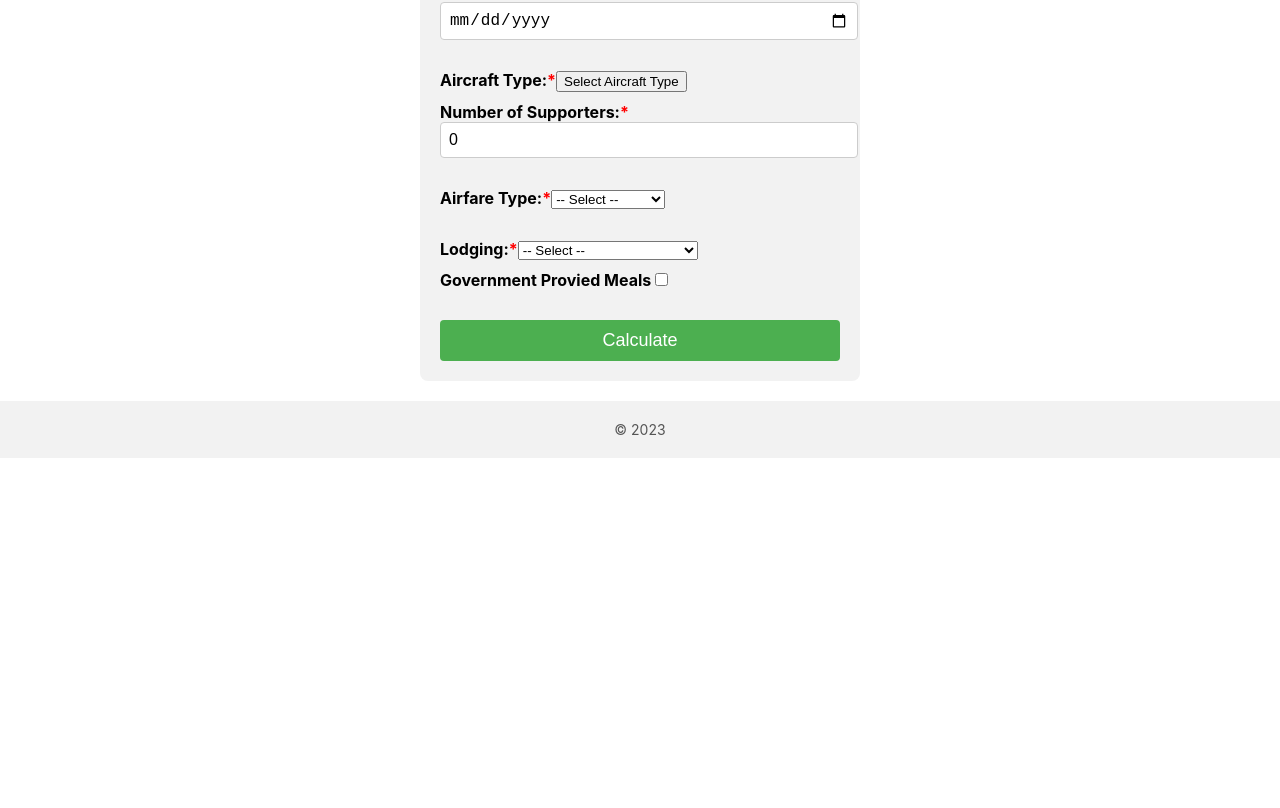
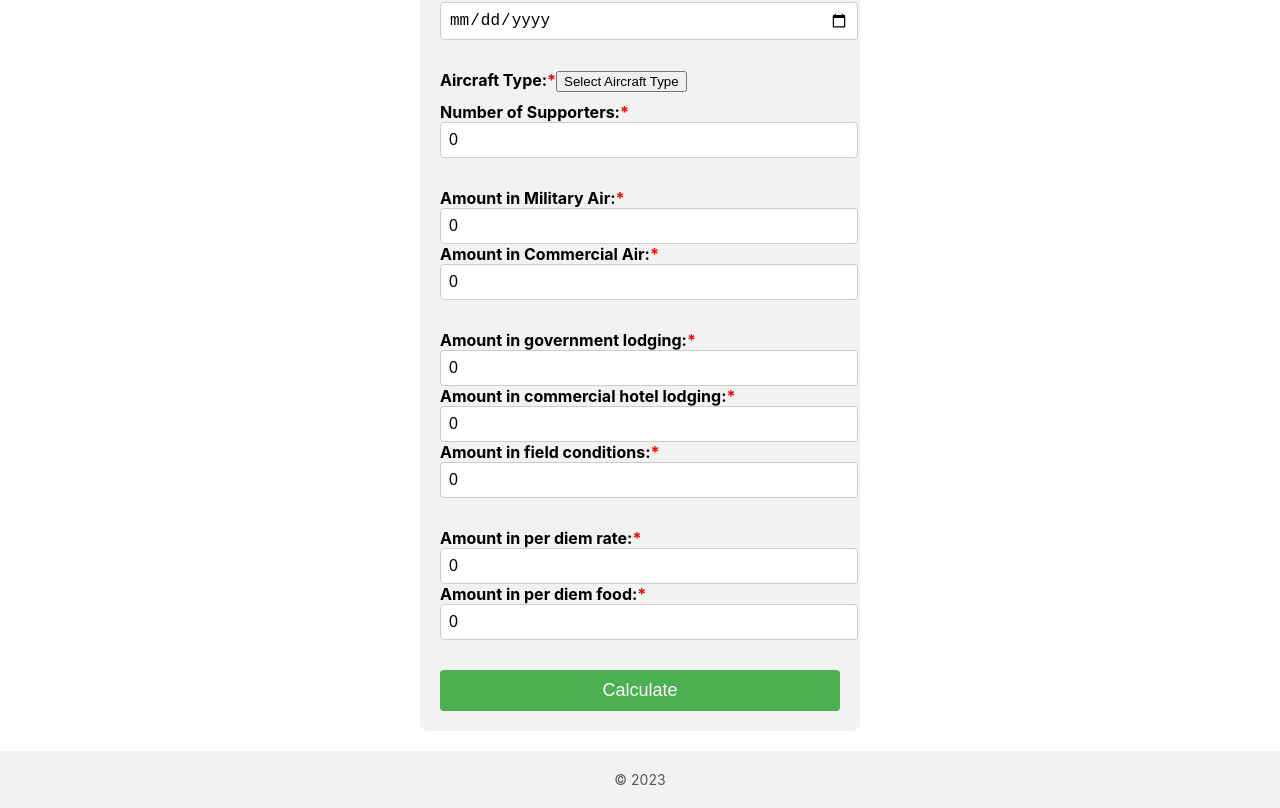
Before and after one commit to adostie2020/Military-Operation-Calculator, a React (Create React App) app in the folder fe/fe/: page / in a window 1280 px wide. Shown: the part 482-1290 px from the top of the page. Before the commit the page ends 940 px from the top, so only its background shows below. Built offline with nearby package versions, Linux system fonts and the light colour scheme; no server answers.

Commit message:
finished some required fields

```diff
--- a/fe/fe/src/components/form/main.js
+++ b/fe/fe/src/components/form/main.js
@@ -11,10 +11,29 @@ class Main extends React.Component {
       missingfields: false,
       formData: [],
       minAmountSupporters: 0,
+
+      exerciseName: "",
+
+      fromLocation: "",
+      startDate: "",
+
+      toLocation: "",
+      endDate: "",
+
+      peopleCommercialAir: 0,
+      peopleMilitaryAir: 0,
+
+      peopleGovernmentLodging: 0,
+      peopleCommercialLodging: 0,
+      peopleWoodsLodging: 0,
+
+      peoplePerDiemRate: 0,
+      peoplePerDiemFood: 0
     };
     this.handleChange = this.handleChange.bind(this);
     this.handleSubmit = this.handleSubmit.bind(this);
     this.handleAmount = this.handleAmount.bind(this);
+    this.onComplete = this.onComplete.bind(this);
   }
 
   async componentDidMount() {
@@ -32,7 +51,21 @@ class Main extends React.Component {
       });
   }
 
-  onComplete() {
+  onComplete(event) {
+    event.preventDefault();
+    console.log(this.state.inputs);
+    console.log(this.state.formData);
+    console.log(this.state.minAmountSupporters);
+
+    console.log(this.state.peopleCommercialAir);
+    console.log(this.state.peopleMilitaryAir);
+
+    console.log(this.state.peopleCommercialLodging);
+    console.log(this.state.peopleGovernmentLodging);
+    console.log(this.state.peopleWoodsLodging);
+
+    console.log(this.state.peoplePerDiemRate);
+    console.log(this.state.peoplePerDiemFood);
 
   }
 
@@ -111,6 +144,10 @@ class Main extends React.Component {
     }
   };
 
+  handleInputAmount = (event) => {
+    const { name, value } = event.target;
+    this.setState({ [name]: value });
+  };
 
   async toggleDropdown() {
     var dropdownContent = document.getElementById("dropdown-content");
@@ -121,7 +158,7 @@ class Main extends React.Component {
     return (
       <div className='Form'>
         <h1 className='Title'>PACAF Calculator</h1>
-        <form onSubmit={this.handleSubmit}>
+        <form onSubmit={this.onComplete}>
 
           <br />
           <label className='exerciseName'>
@@ -254,33 +291,42 @@ class Main extends React.Component {
             Number of Supporters:<p className='required-star'>*</p>
             <input type="number" name="numOfSupporters" value={this.state.minAmountSupporters} onChange={this.handleChange} />
           </label>
-          <br />
+
           <label className='airfare'>
-            Airfare Type:<p className='required-star'>*</p>
-            <select value={this.state.inputs.flyOption} name="flyOption" onChange={this.handleChange}>
-              <option value="">-- Select --</option>
-              <option value="militaryAir">Military Air</option>
-              <option value="commercialAir">Commercial Air</option>
-            </select>
+
+            <br/>
+            Amount in Military Air:<p className='required-star'>*</p>
+            <input type="number" name="peopleMilitaryAir" value={this.state.peopleMilitaryAir} onChange={this.handleInputAmount}/>
+
+            Amount in Commercial Air:<p className='required-star'>*</p>
+            <input type="number" name="peopleCommercialAir" value={this.state.peopleCommercialAir} onChange={this.handleInputAmount}/>
           </label>
 
 
 
-          <br />
+
           <label className='lodging'>
-            Lodging:<p className='required-star'>*</p>
-            <select value={this.state.inputs.lodging} name="lodging" onChange={this.handleChange}>
-              <option value="">-- Select --</option>
-              <option value="govLodging">Government Lodging</option>
-              <option value="commLodging">Commercial Hotel Lodging</option>
-              <option value="fieldConditions">Field Conditions</option>
-            </select>
+
+            <br/>
+            Amount in government lodging:<p className='required-star'>*</p>
+            <input type="number" name="peopleGovernmentLodging" value={this.state.peopleGovernmentLodging} onChange={this.handleInputAmount}/>
+
+            Amount in commercial hotel lodging:<p className='required-star'>*</p>
+            <input type="number" name="peopleCommercialLodging" value={this.state.peopleCommercialLodging} onChange={this.handleInputAmount}/>
+
+            Amount in field conditions:<p className='required-star'>*</p>
+            <input type="number" name="peopleWoodsLodging" value={this.state.peopleWoodsLodging} onChange={this.handleInputAmount}/>
           </label>
 
 
           <label>
-            Government Provied Meals
-            <input type="checkbox" checked={this.state.inputs.mealProvided} onChange={this.handleChange} />
+
+            <br/>
+            Amount in per diem rate:<p className='required-star'>*</p>
+            <input type="number" name="peoplePerDiemRate" value={this.state.peoplePerDiemRate} onChange={this.handleInputAmount}/>
+
+            Amount in per diem food:<p className='required-star'>*</p>
+            <input type="number" name="peoplePerDiemFood" value={this.state.peoplePerDiemFood} onChange={this.handleInputAmount}/>
           </label>
 
           {this.state.missingfields && <p className='missingFields'>Please Fill Out All Required Fields</p>}
```
